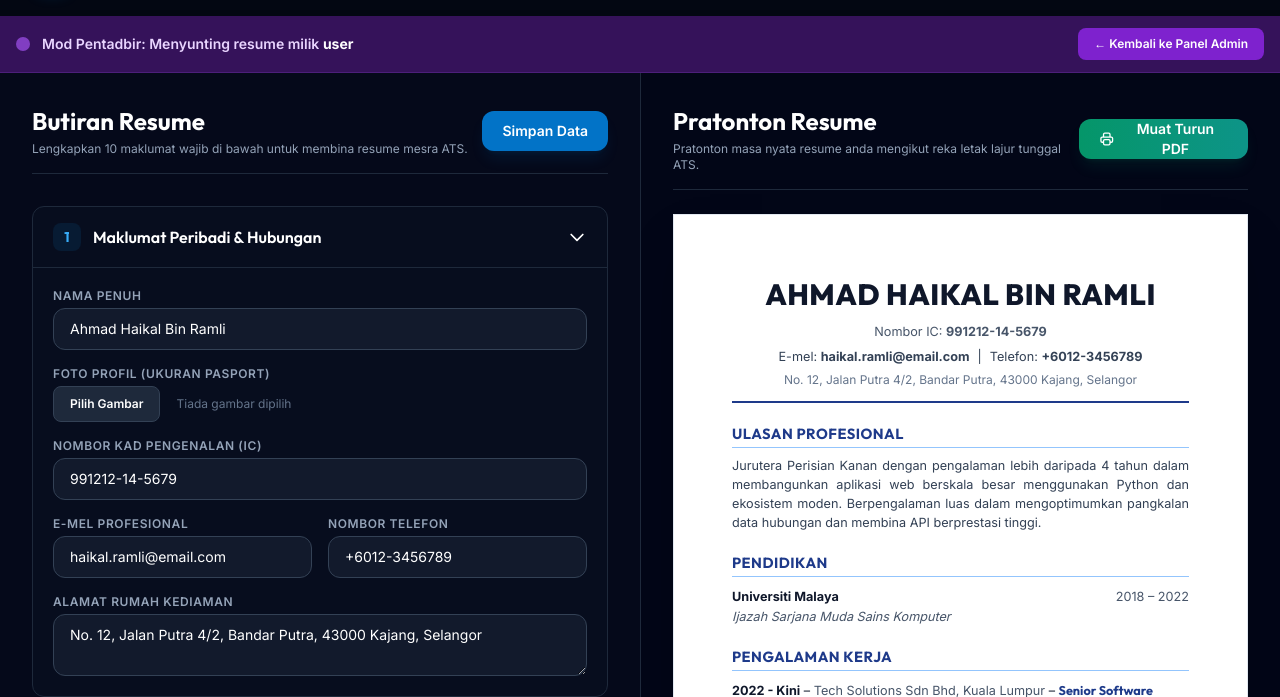
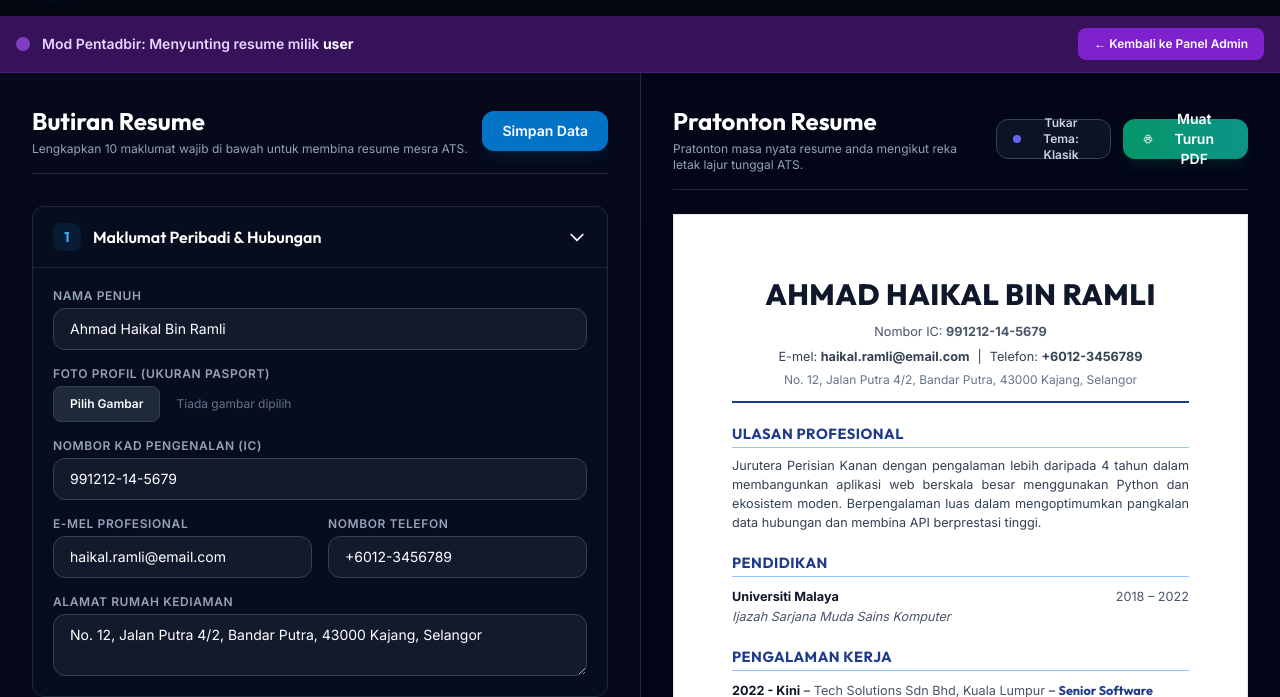
Before and after one commit to fuzb36/resume, a Flask app: page /admin/resume/edit/1 in a window 1280 px wide. Shown: the part 65-762 px from the top of the page. Run offline with Flask 3, Linux system fonts and the light colour scheme; the visitor is signed in with stand-in values (Sample User, id 1); data comes from the database, SQL or seed files in the repository; some libraries are stand-ins or nearby versions.

Commit message:
feat: add futuristic resume preview theme toggle and classic print-friendly layout

```diff
--- a/static/main.js
+++ b/static/main.js
@@ -62,6 +62,37 @@ function dragEnd(event) {
     dragType = null;
 }
 
+// ==========================================
+// TEMA PREVIEW: KLASIK VS FUTURISTIK
+// ==========================================
+function toggleTheme() {
+    const paper = document.getElementById("ats-resume-paper");
+    const btn = document.getElementById("theme-btn");
+    if (!paper || !btn) return;
+
+    if (paper.classList.contains("theme-futuristic")) {
+        paper.classList.remove("theme-futuristic");
+        btn.innerHTML = `
+            <span class="relative flex h-2 w-2">
+                <span class="animate-ping absolute inline-flex h-full w-full rounded-full bg-indigo-400 opacity-75"></span>
+                <span class="relative inline-flex rounded-full h-2 w-2 bg-indigo-500"></span>
+            </span>
+            Tukar Tema: Klasik
+        `;
+        localStorage.setItem("resume-preview-theme", "classic");
+    } else {
+        paper.classList.add("theme-futuristic");
+        btn.innerHTML = `
+            <span class="relative flex h-2 w-2">
+                <span class="animate-ping absolute inline-flex h-full w-full rounded-full bg-cyan-400 opacity-75"></span>
+                <span class="relative inline-flex rounded-full h-2 w-2 bg-cyan-500"></span>
+            </span>
+            Tukar Tema: Futuristik
+        `;
+        localStorage.setItem("resume-preview-theme", "futuristic");
+    }
+}
+
 // Muat data dari server semasa fail dimulakan
 document.addEventListener("DOMContentLoaded", () => {
     try {
@@ -98,6 +129,23 @@ document.addEventListener("DOMContentLoaded", () => {
 
     // Kemas kini Pratonton Kertas Resume
     updatePreview();
+
+    // Muat tema simpanan dari localStorage
+    const savedTheme = localStorage.getItem("resume-preview-theme");
+    if (savedTheme === "futuristic") {
+        const paper = document.getElementById("ats-resume-paper");
+        const btn = document.getElementById("theme-btn");
+        if (paper && btn) {
+            paper.classList.add("theme-futuristic");
+            btn.innerHTML = `
+                <span class="relative flex h-2 w-2">
+                    <span class="animate-ping absolute inline-flex h-full w-full rounded-full bg-cyan-400 opacity-75"></span>
+                    <span class="relative inline-flex rounded-full h-2 w-2 bg-cyan-500"></span>
+                </span>
+                Tukar Tema: Futuristik
+            `;
+        }
+    }
 });
 
 // ==========================================
--- a/templates/dashboard.html
+++ b/templates/dashboard.html
@@ -195,17 +195,28 @@
 
         <!-- PANEL KANAN: Real-time Live Preview & PDF Trigger (Scrollable) -->
         <div class="overflow-y-auto p-6 sm:p-8 flex flex-col bg-slate-950">
-            <div class="flex items-center justify-between pb-4 border-b border-slate-800 mb-6">
+            <div class="flex flex-col sm:flex-row sm:items-center justify-between pb-4 border-b border-slate-800 mb-6 gap-4">
                 <div>
                     <h2 class="font-outfit text-2xl font-bold text-white">Pratonton Resume</h2>
                     <p class="text-xs text-slate-400 mt-1">Pratonton masa nyata resume anda mengikut reka letak lajur tunggal ATS.</p>
                 </div>
+                <div class="flex items-center gap-3">
+                    <!-- Tema Switcher -->
+                    <button onclick="toggleTheme()" id="theme-btn" class="inline-flex h-10 items-center justify-center gap-2 rounded-xl border border-slate-700 bg-slate-900/80 px-4 text-xs font-semibold text-slate-300 hover:text-white hover:border-brand-500 hover:shadow-[0_0_15px_rgba(99,102,241,0.2)] transition-all duration-300">
+                        <span class="relative flex h-2 w-2">
+                            <span class="animate-ping absolute inline-flex h-full w-full rounded-full bg-indigo-400 opacity-75"></span>
+                            <span class="relative inline-flex rounded-full h-2 w-2 bg-indigo-500"></span>
+                        </span>
+                        Tukar Tema: Klasik
+                    </button>
+
                     <button onclick="triggerPrint()" class="inline-flex h-10 items-center justify-center gap-2 rounded-xl bg-gradient-to-r from-emerald-600 to-teal-600 hover:from-emerald-500 hover:to-teal-500 px-5 text-sm font-semibold text-white shadow-lg shadow-emerald-500/10 transition">
                         <svg class="h-4 w-4" fill="none" viewBox="0 0 24 24" stroke="currentColor">
                             <path stroke-linecap="round" stroke-linejoin="round" stroke-width="2" d="M17 17h2a2 2 0 002-2v-4a2 2 0 00-2-2H5a2 2 0 00-2 2v4a2 2 0 002 2h2m2 4h6a2 2 0 002-2v-4a2 2 0 00-2-2H9a2 2 0 00-2 2v4a2 2 0 002 2zm8-12V5a2 2 0 00-2-2H9a2 2 0 00-2 2v4h10z" />
                         </svg>
                         Muat Turun PDF
                     </button>
+                </div>
             </div>
 
             <!-- CONTAINER KERTAS RESUME (Paparan mirip kertas A4) -->
```
Also changed, not shown: static/style.css (+116 -0 lines). Lines whose indentation alone changed are shown as unchanged.
